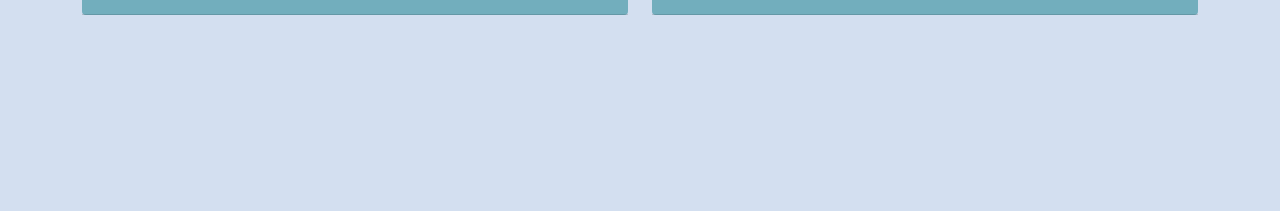
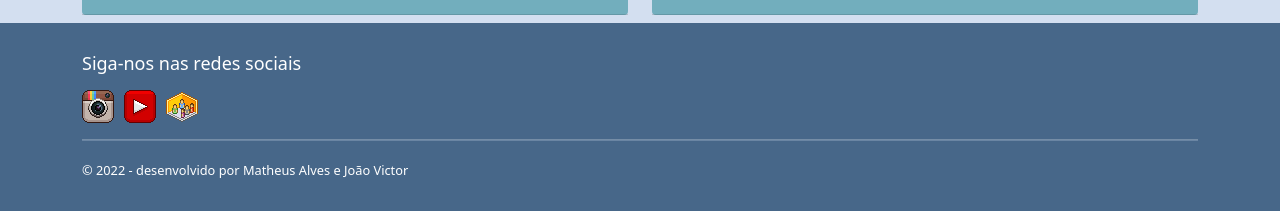
Before and after one commit to matthaiosalves/fabhabbo, a PHP site: page / in a window 1280 px wide; the page is wider, and only the part inside the window is pictured. Shown: the part 1450-1661 px from the top of that part. Before the commit the page ends 1465 px from the top of that part, so only its background shows below. Run offline with PHP 8.4, Linux system fonts and the light colour scheme.

Commit message:
✨ added footer to project

```diff
--- /dev/null
+++ b/Template/assets/src/footer.css
@@ -0,0 +1,18 @@
+footer {
+  background-color: var(--Blue600);
+}
+.footer--copyright {
+  color: var(--White);
+  padding: 30px;
+}
+.footer--copyright .container h6 {
+  font-size: 18px;
+}
+.footer--copyright .container .footer--social {
+  margin-top: 15px;
+  display:flex;
+  gap: 10px;
+}
+.footer--copyright .container hr {
+  border-bottom: 1px solid var(--Blue100);
+}
--- a/Template/assets/style.css
+++ b/Template/assets/style.css
@@ -5,3 +5,4 @@
 @import url("../assets/src/news.css");
 @import url("../assets/src/normalize.css");
 @import url("../assets/src/departament.css");
+@import url("../assets/src/footer.css");
--- a/Template/index.html
+++ b/Template/index.html
@@ -221,6 +221,21 @@
     </section>
   </main>
 
+  <footer>
+    <div class="footer--copyright">
+      <div class="container">
+        <h6>Siga-nos nas redes sociais</h6>
+        <div class="footer--social">
+          <a href="#"><img src="assets/img/Footer/instagram_2.png" alt="Social" target="_blank"></a>
+          <a href="#"><img src="assets/img/Footer/youtube_2.png" alt="Social" target="_blank"></a>
+          <a href="#"><img src="assets/img/Footer/room_icon_3.gif" alt="Social" target="_blank"></a>
+        </div>
+        <hr>
+        <small>© 2022 - desenvolvido por Matheus Alves e João Victor</small>
+      </div>
+    </div>
+  </footer>
+
   <script src="https://cdn.jsdelivr.net/npm/bootstrap@5.0.2/dist/js/bootstrap.bundle.min.js" integrity="sha384-MrcW6ZMFYlzcLA8Nl+NtUVF0sA7MsXsP1UyJoMp4YLEuNSfAP+JcXn/tWtIaxVXM" crossorigin="anonymous"></script>
   <script src="assets/js/app.js"></script>
 </body>
```
Also changed, not shown: Template/assets/img/Footer/habbofs.png (added), Template/assets/img/Footer/instagram_2.png (added), Template/assets/img/Footer/room_icon_3.gif (added), Template/assets/img/Footer/twitter_2.png (added), Template/assets/img/Footer/youtube_2.png (added).
